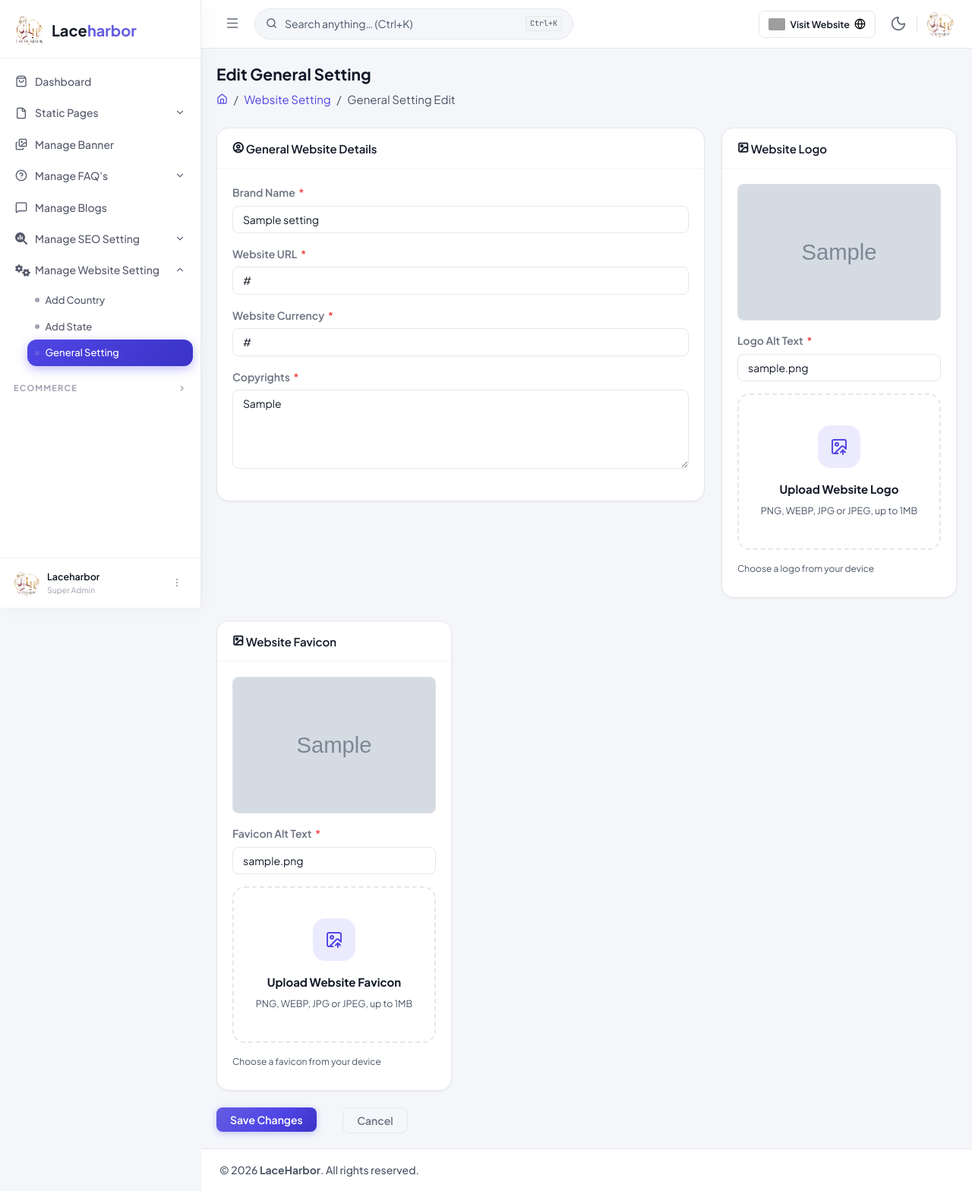
After one commit to Anni-16/E-commerce-Portal-Laceharbor-, a Laravel app: page /admin/general-setting in a window 1280 px wide. The commit adds this page. Shown: the whole page at 76% size. Run offline with Laravel 12, Linux system fonts and the light colour scheme; tables that the repository leaves empty hold one stand-in row (values such as "Sample post"); grey boxes marked "Sample" are stand-in pictures; some libraries are stand-ins or nearby versions; grey boxes are pictures that could not be loaded.

```diff
--- /dev/null
+++ b/app/Http/Controllers/Backend/GeneralSettingController.php
@@ -0,0 +1,134 @@
+<?php
+
+namespace App\Http\Controllers\Backend;
+
+use App\Http\Controllers\Controller;
+use Illuminate\Http\Request;
+use App\Models\GeneralSetting;
+use Illuminate\Support\Facades\DB;
+use Illuminate\Support\Facades\File;
+
+class GeneralSettingController extends Controller
+{
+    public function edit()
+    {
+        $generals = GeneralSetting::first();
+
+        if (!$generals) {
+            return redirect()->back()->with(
+                'error',
+                'General Setting page data not found.'
+            );
+        }
+
+        return view('backend.WebsiteSetting.general-setting', compact('generals'));
+    }
+
+
+    public function update(Request $request)
+    {
+        $generals = GeneralSetting::first();
+
+        if (!$generals) {
+            return redirect()->back()->with(
+                'error',
+                'General Setting page record not found.'
+            );
+        }
+
+        // Validate all fields
+        $validated = $request->validate([
+
+            'brand_name' => 'required|string',
+            'website_url' => 'required|string',
+            'Website_currecry' => 'required|string',
+            'copy_rights' => 'required|string',
+
+            'logo_alt_tag' => 'required|string',
+            'website_logo' => 'nullable|image|mimes:jpeg,jpg,png,webp|max:1024',
+
+            'favicon_alt_tag' => 'required|string',
+            'website_favicon' => 'nullable|image|mimes:jpeg,jpg,png,webp|max:1024',
+        ]);
+
+        $uploadPath = public_path('uploads/logo');
+
+        if (!File::exists($uploadPath)) {
+            File::makeDirectory($uploadPath, 0755, true);
+        }
+
+        DB::beginTransaction();
+
+        try {
+
+            // Update all text fields
+            $fields = [
+                'brand_name',
+                'website_url',
+                'Website_currecry',
+                'copy_rights',
+                'logo_alt_tag',
+                'favicon_alt_tag',
+            ];
+
+            foreach ($fields as $field) {
+                $generals->$field = $validated[$field];
+            }
+
+            // Website logo upload
+            if ($request->hasFile('website_logo')) {
+
+                $file = $request->file('website_logo');
+
+                $filename = 'logo_' . uniqid() . '.' .
+                    $file->getClientOriginalExtension();
+
+                $file->move($uploadPath, $filename);
+
+                $oldImage = $generals->website_logo;
+
+                $generals->website_logo = 'uploads/logo/' . $filename;
+
+                if ($oldImage && File::exists(public_path($oldImage))) {
+                    File::delete(public_path($oldImage));
+                }
+            }
+
+            // Website favicon upload
+            if ($request->hasFile('website_favicon')) {
+
+                $file = $request->file('website_favicon');
+
+                $filename = 'favicon_' . uniqid() . '.' .
+                    $file->getClientOriginalExtension();
+
+                $file->move($uploadPath, $filename);
+
+                $oldImage = $generals->website_favicon;
+
+                $generals->website_favicon = 'uploads/logo/' . $filename;
+
+                if ($oldImage && File::exists(public_path($oldImage))) {
+                    File::delete(public_path($oldImage));
+                }
+            }
+
+            // Save database record
+            $generals->save();
+
+            DB::commit();
+
+            return redirect()->back()->with(
+                'success',
+                'General Settings updated successfully!'
+            );
+        } catch (\Throwable $e) {
+
+            DB::rollBack();
+
+            return redirect()->back()
+                ->withInput()
+                ->with('error', 'Update failed: ' . $e->getMessage());
+        }
+    }
+}
--- /dev/null
+++ b/app/Models/GeneralSetting.php
@@ -0,0 +1,21 @@
+<?php
+
+namespace App\Models;
+
+use Illuminate\Database\Eloquent\Model;
+
+class GeneralSetting extends Model
+{
+       protected $table = 'general_setting';
+
+    protected $fillable = [
+        'brand_name',
+        'website_url',
+        'Website_currecry',
+        'copy_rights',
+        'website_logo',
+        'logo_alt_tag',
+        'website_favicon',
+        'favicon_alt_tag',
+    ];
+}
--- /dev/null
+++ b/resources/views/backend/WebsiteSetting/general-setting.blade.php
@@ -0,0 +1,294 @@
+
+@extends('backend.layouts.master')
+
+@section('content')
+
+<main class="zentic-content">
+
+    <div class="page-header">
+        <div>
+            <h1 class="page-title pb-2">Edit General Setting</h1>
+            <nav>
+                <ol class="breadcrumb mb-0">
+                    <li class="breadcrumb-item">
+                        <a href="{{ route('backend.dashboard') }}">
+                            <i class="icon-house"></i>
+                        </a>
+                    </li>
+                    <li class="breadcrumb-item">
+                        <a href="#">Website Setting</a>
+                    </li>
+                    <li class="breadcrumb-item active">General Setting Edit</li>
+                </ol>
+            </nav>
+        </div>
+    </div>
+
+    <div class="row g-4">
+
+        <form action="{{ route('backend.general-setting.update') }}" method="POST" enctype="multipart/form-data">
+
+            @csrf
+            @method('PUT')
+
+            @if(session('success'))
+            <div class="alert alert-success">
+                {{ session('success') }}
+            </div>
+            @endif
+
+            @if(session('error'))
+            <div class="alert alert-danger">
+                {{ session('error') }}
+            </div>
+            @endif
+
+            @if($errors->any())
+            <div class="alert alert-danger">
+                <ul class="mb-0">
+                    @foreach($errors->all() as $error)
+                    <li>{{ $error }}</li>
+                    @endforeach
+                </ul>
+            </div>
+            @endif
+
+            <!-- General Website Details -->
+            <div class="row">
+
+                <div class="col-lg-8">
+
+                    <div class="zentic-card mb-4">
+
+                        <div class="zentic-card-header">
+                            <h2 class="card-title mb-0">
+                                <i class="icon-circle-user"></i>
+                                General Website Details
+                            </h2>
+                        </div>
+
+                        <div class="zentic-card-body">
+
+                            <div class="form-group">
+                                <label class="form-label">
+                                    Brand Name <span class="required">*</span>
+                                </label>
+
+                                <input type="text"
+                                    name="brand_name"
+                                    class="form-control-zentic"
+                                    placeholder="Brand Name"
+                                    value="{{ old('brand_name', $generals->brand_name) }}"
+                                    required>
+                            </div>
+
+                            <div class="form-group">
+                                <label class="form-label">
+                                    Website URL <span class="required">*</span>
+                                </label>
+
+                                <input type="url"
+                                    name="website_url"
+                                    class="form-control-zentic"
+                                    placeholder="https://example.com"
+                                    value="{{ old('website_url', $generals->website_url) }}"
+                                    required>
+                            </div>
+
+                            <div class="form-group">
+                                <label class="form-label">
+                                    Website Currency <span class="required">*</span>
+                                </label>
+
+                                <input type="text"
+                                    name="Website_currecry"
+                                    class="form-control-zentic"
+                                    placeholder="Website Currency"
+                                    value="{{ old('Website_currecry', $generals->Website_currecry) }}"
+                                    required>
+                            </div>
+
+                            <div class="form-group">
+                                <label class="form-label">
+                                    Copyrights <span class="required">*</span>
+                                </label>
+
+                                <textarea name="copy_rights"
+                                    class="form-control-zentic"
+                                    rows="4"
+                                    placeholder="Copyrights"
+                                    required>{{ old('copy_rights', $generals->copy_rights) }}</textarea>
+                            </div>
+
+                        </div>
+
+                    </div>
+
+                </div>
+
+                <!-- Website Logo -->
+                <div class="col-lg-4">
+
+                    <div class="zentic-card mb-4">
+
+                        <div class="zentic-card-header">
+                            <h2 class="card-title mb-0">
+                                <i class="icon-image"></i>
+                                Website Logo
+                            </h2>
+                        </div>
+
+                        <div class="zentic-card-body">
+
+                            <div class="text-center mb-3">
+                                <img id="websiteLogoPreview"
+                                    src="{{ $generals->website_logo ? asset($generals->website_logo) : asset('back-end/images/LaceHarbor.png') }}"
+                                    alt="{{ $generals->logo_alt_tag }}"
+                                    class="rounded-3 border zc-add-image"
+                                    style="max-width:100%;">
+                            </div>
+
+                            <div class="form-group">
+                                <label class="form-label">
+                                    Logo Alt Text <span class="required">*</span>
+                                </label>
+
+                                <input type="text"
+                                    name="logo_alt_tag"
+                                    class="form-control-zentic"
+                                    placeholder="Logo Alt Text"
+                                    value="{{ old('logo_alt_tag', $generals->logo_alt_tag) }}"
+                                    required>
+                            </div>
+
+                            <div class="file-upload-zone mb-3">
+
+                                <input type="file"
+                                    name="website_logo"
+                                    accept="image/jpeg,image/png,image/webp"
+                                    id="websiteLogoUpload"
+                                    class="gallery-upload-input"
+                                    data-preview="websiteLogoPreview">
+
+                                <div class="file-upload-icon">
+                                    <i class="icon-image-up"></i>
+                                </div>
+
+                                <div class="file-upload-title">
+                                    Upload Website Logo
+                                </div>
+
+                                <div class="file-upload-desc">
+                                    PNG, WEBP, JPG or JPEG, up to 1MB
+                                </div>
+
+                            </div>
+
+                            <p class="text-xs text-muted mb-2">
+                                Choose a logo from your device
+                            </p>
+
+                        </div>
+
+                    </div>
+
+                </div>
+
+            </div>
+
+            <!-- Website Favicon -->
+            <div class="row mt-2">
+
+                <div class="col-lg-4">
+
+                    <div class="zentic-card mb-4">
+
+                        <div class="zentic-card-header">
+                            <h2 class="card-title mb-0">
+                                <i class="icon-image"></i>
+                                Website Favicon
+                            </h2>
+                        </div>
+
+                        <div class="zentic-card-body">
+
+                            <div class="text-center mb-3">
+                                <img id="websiteFaviconPreview"
+                                    src="{{ $generals->website_favicon ? asset($generals->website_favicon) : asset('back-end/images/LaceHarbor.png') }}"
+                                    alt="{{ $generals->favicon_alt_tag }}"
+                                    class="rounded-3 border zc-add-image"
+                                    style="max-width:100%;">
+                            </div>
+
+                            <div class="form-group">
+                                <label class="form-label">
+                                    Favicon Alt Text <span class="required">*</span>
+                                </label>
+
+                                <input type="text"
+                                    name="favicon_alt_tag"
+                                    class="form-control-zentic"
+                                    placeholder="Favicon Alt Text"
+                                    value="{{ old('favicon_alt_tag', $generals->favicon_alt_tag) }}"
+                                    required>
+                            </div>
+
+                            <div class="file-upload-zone mb-3">
+
+                                <input type="file"
+                                    name="website_favicon"
+                                    accept="image/jpeg,image/png,image/webp"
+                                    id="websiteFaviconUpload"
+                                    class="gallery-upload-input"
+                                    data-preview="websiteFaviconPreview">
+
+                                <div class="file-upload-icon">
+                                    <i class="icon-image-up"></i>
+                                </div>
+
+                                <div class="file-upload-title">
+                                    Upload Website Favicon
+                                </div>
+
+                                <div class="file-upload-desc">
+                                    PNG, WEBP, JPG or JPEG, up to 1MB
+                                </div>
+
+                            </div>
+
+                            <p class="text-xs text-muted mb-2">
+                                Choose a favicon from your device
+                            </p>
+
+                        </div>
+
+                    </div>
+
+                </div>
+
+            </div>
+
+            <!-- Buttons -->
+            <div class="row">
+
+                <div class="col-2">
+                    <button type="submit" class="btn-zentic btn-primary">
+                        Save Changes
+                    </button>
+                </div>
+
+                <div class="col-2">
+                    <a href="{{ route('backend.dashboard') }}" class="btn-zentic btn-outline">
+                        Cancel
+                    </a>
+                </div>
+
+            </div>
+
+        </form>
+
+    </div>
+
+</main>
+
+@endsection
--- a/resources/views/backend/partials/side-navbar.blade.php
+++ b/resources/views/backend/partials/side-navbar.blade.php
@@ -162,6 +162,12 @@
                                  <span class="nav-sub-dot"></span>Add State
                              </a>
                          </li>
+                         <li>
+                             <a href="{{ route('backend.general-setting') }}"
+                                 class="nav-link nav-sublink d-flex align-items-center gap-2 {{ request()->routeIs('backend.general-setting') ? 'active' : '' }}">
+                                 <span class="nav-sub-dot"></span>General Setting
+                             </a>
+                         </li>
 
                      </ul>
                  </li>
--- a/routes/admin.php
+++ b/routes/admin.php
@@ -16,6 +16,7 @@ use App\Http\Controllers\Backend\FAQController;
 use App\Http\Controllers\Backend\GtmTagController;
 use App\Http\Controllers\Backend\MetaSeoController;
 use App\Http\Controllers\Backend\StateController;
+use App\Http\Controllers\Backend\GeneralSettingController;
 
 Route::prefix('admin')->group(function () {
 
@@ -161,4 +162,9 @@ Route::prefix('admin')->group(function () {
         ->name('backend.manage-state.update');
     Route::delete('/manage-state/{id}', [StateController::class, 'destroy'])
         ->name('backend.manage-state.destroy');
+    // General Setting
+    Route::get('general-setting', [GeneralSettingController::class, 'edit'])
+        ->name('backend.general-setting');
+    Route::put('general-setting/update', [GeneralSettingController::class, 'update'])
+        ->name('backend.general-setting.update');
 });
```
Also changed, not shown: database/migrations/2026_11_24_183523_create_general_setting_table.php (added).
